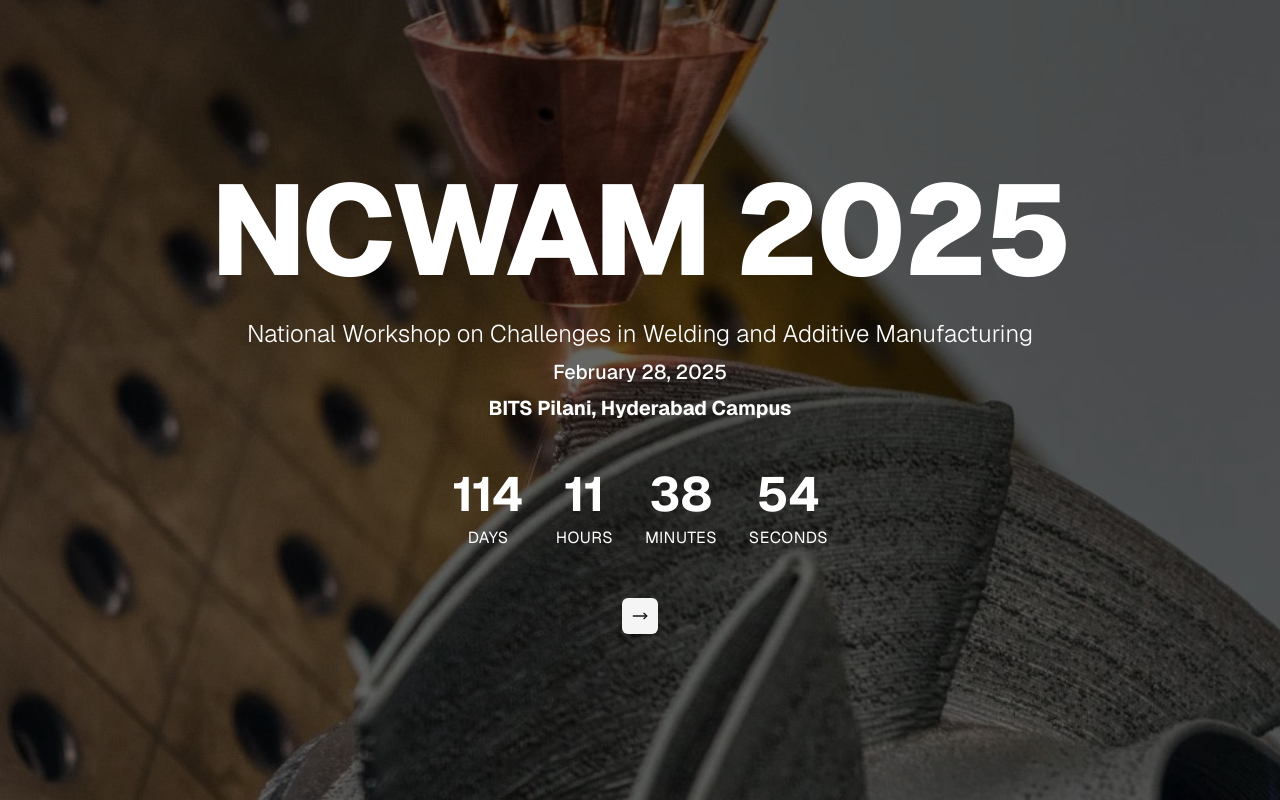
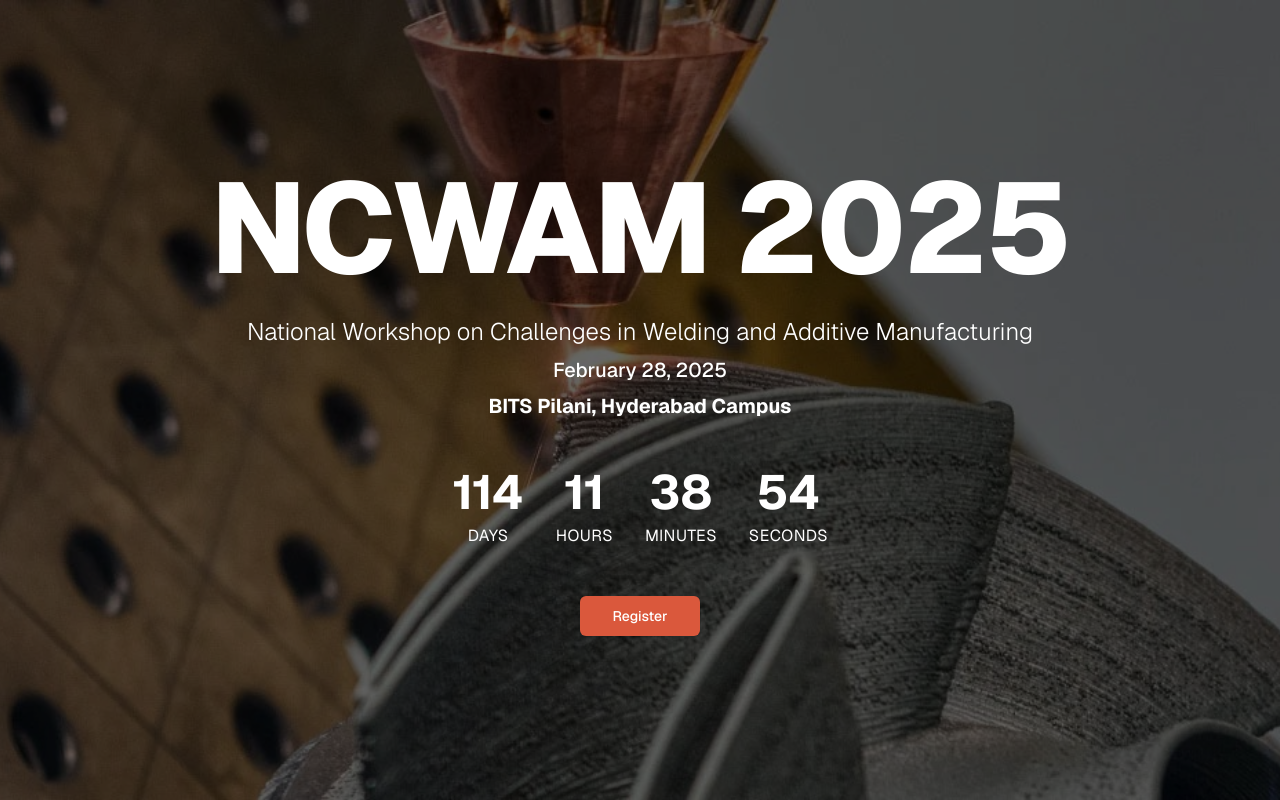
Before and after one commit to ncwam-bphc/website, a Next.js app: page / in a window 1280 px wide. Built offline with nearby package versions, Linux system fonts and the light colour scheme.

Commit message:
fix: changed the landing page button to a poppy coloured button

```diff
--- a/src/app/page.tsx
+++ b/src/app/page.tsx
@@ -58,8 +58,8 @@ export default function ConferenceLanding() {
           ))}
         </div>
 
-        <Button size="icon" variant='secondary'>
-          <MoveRight className="h-4 w-4" />
+        <Button size="lg" variant='poppy'>
+          Register
         </Button>
       </div>
     </div>
```
